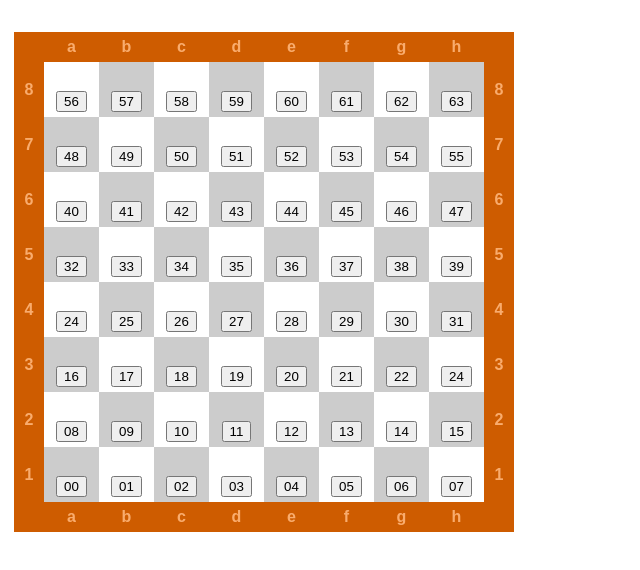
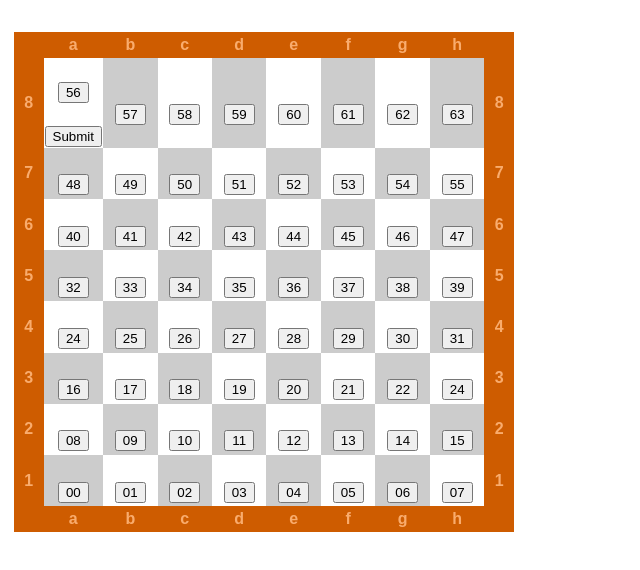
Before and after one commit to Faxn/AWS-Node-freebasic-chess, a website: page chess.html in a window 1280 px wide. Shown: the whole page, without its empty margins (0-640 px from the left). Drawn offline with Linux system fonts and the light colour scheme.

Commit message:
input test

```diff
--- a/chess.html
+++ b/chess.html
@@ -11,6 +11,7 @@
 <div id = "chessDesk">
 	<div id = "chessboardBox">
 		<div id = "chess2dBox" style = "height:512px; width:512px;">
+		<form action = "/view/{{game}}/{{player}}" method="get">
 		  <table id = "flatChessboard" style = "width: 500px; height: 500px; margin-bottom: 6px; margin-top: 6px">
 			<tbody>
 				<tr>
@@ -28,11 +29,11 @@
 
 				<tr>
 				<th class = "vertCoords">8</th>
-                <td class = "whiteSquares" id="flatSq91"><button id="56">56</button></td>
+                <td class = "whiteSquares" id="flatSq91"><input type="submit" value="56"><input type = "submit" value = "Submit"></td>
                 <td class = "blackSquares" id="flatSq92"><button id="57">57</button></td>
 				<td class = "whiteSquares" id="flatSq93"><button id="58">58</button></td>
 				<td class = "blackSquares" id="flatSq94"><button id="59">59</button></td>
-                    <td class = "whiteSquares" id="flatSq95"><button id="60">60</button></td>
+                <td class = "whiteSquares" id="flatSq95"><button id="60">60</button></td>
 				<td class = "blackSquares" id="flatSq96"><button id="61">61</button></td>
 				<td class = "whiteSquares" id="flatSq97"><button id="62">62</button></td>
 				<td class = "blackSquares" id="flatSq98"><button id="63">63</button></td>
@@ -143,6 +144,7 @@
 				<td class = "boardAngle"></td>
 				</tr>
 			</tbody>
+		 </form>
 		</table>
 	</div>
   </div>
```
